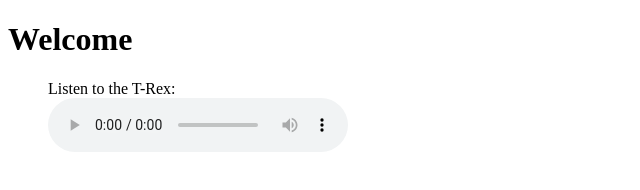
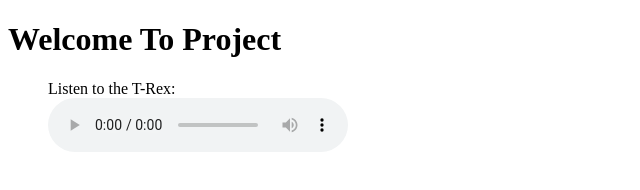
Before and after one commit to harsh-095/test-projects, a plain HTML site: page index.html in a window 1280 px wide. Shown: the whole page, without its empty margins (0-640 px from the left). Drawn offline with Linux system fonts and the light colour scheme.

Commit message:
Update index.html

```diff
--- a/index.html
+++ b/index.html
@@ -6,7 +6,7 @@
     <title>Title</title>
   </head>
   <body>
-    <h1>Welcome</h1>
+    <h1>Welcome To Project</h1>
     <figure>
       <figcaption>Listen to the T-Rex:</figcaption>
       <audio
```
